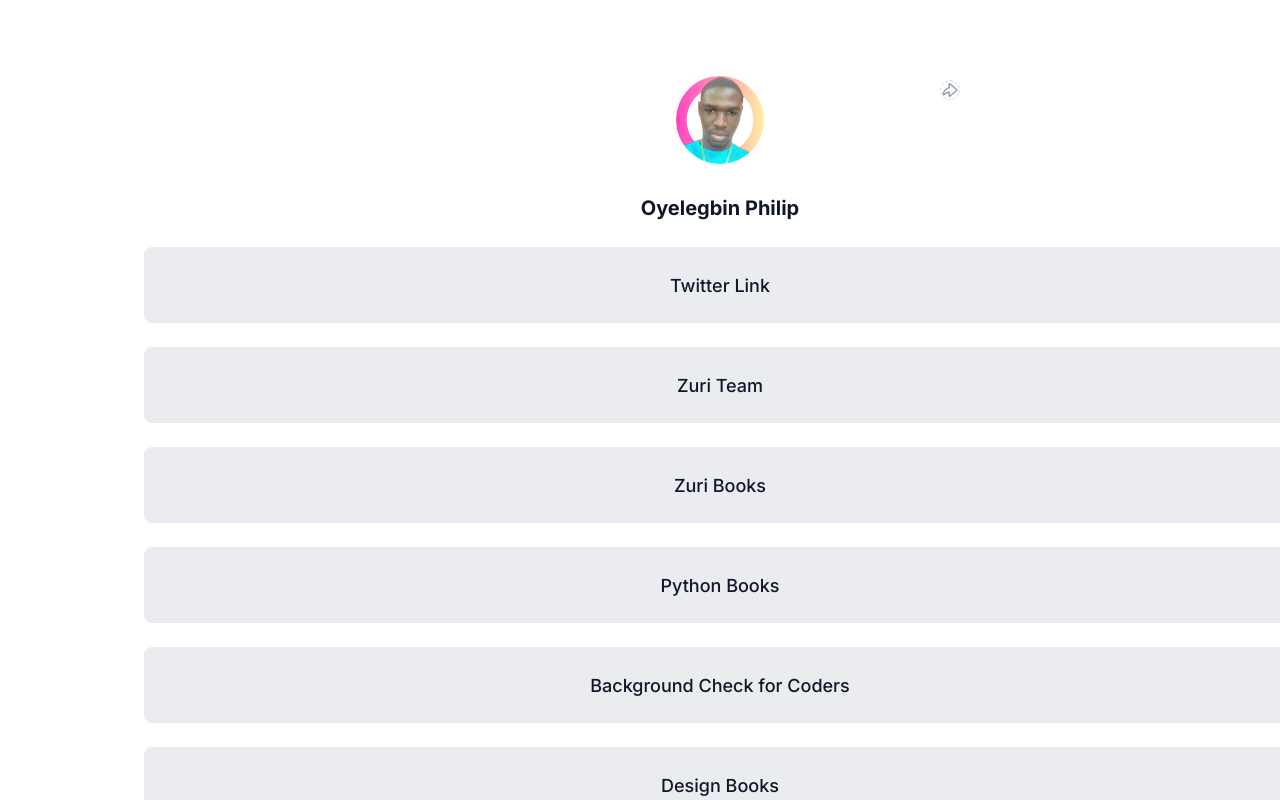
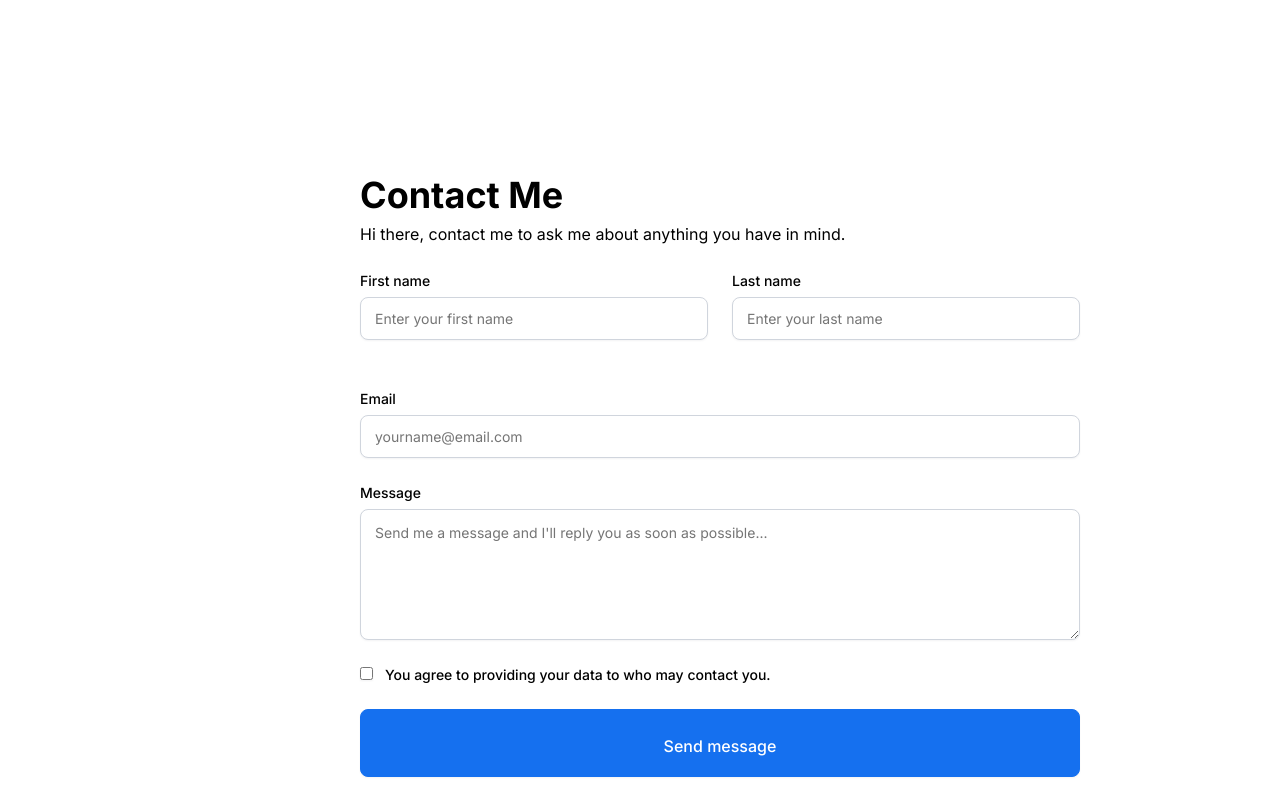
Before and after one commit to PhilipOyelegbin/hng9task, a React (Vite) app: page /contact in a window 1280 px wide. Shown: the top 800 px of the page. Built offline with nearby package versions, Linux system fonts and the light colour scheme.

Commit message:
feat: The contact page was added to the website

```diff
--- a/package.json
+++ b/package.json
@@ -11,7 +11,8 @@
   "dependencies": {
     "react": "^18.2.0",
     "react-dom": "^18.2.0",
-    "react-icons": "^4.6.0"
+    "react-icons": "^4.6.0",
+    "react-router-dom": "^6.4.3"
   },
   "devDependencies": {
     "@types/react": "^18.0.17",
--- a/src/App.jsx
+++ b/src/App.jsx
@@ -1,17 +1,17 @@
-import Links from "./components/Links"
-import Profile from "./components/Profile"
-import Footer from "./components/Footer"
-import Social from "./components/Social"
+import { Route, Routes } from "react-router"
+import Home from "./pages/profile/Home"
+import Contact from "./pages/contact/Contact"
+import SharedLayout from "./components/SharedLayout"
 
 function App() {
   return (
     <>
-      <main>
-        <Profile/>
-        <Links/>
-      </main>
-      <Social/>
-      <Footer/>
+      <Routes>
+        <Route path='/' element={<SharedLayout/>}>
+          <Route index element={<Home/>}/>
+          <Route path="contact" element={<Contact/>}/>
+        </Route>
+      </Routes>
     </>
   )
 }
--- /dev/null
+++ b/src/components/SharedLayout.jsx
@@ -0,0 +1,13 @@
+import { Outlet } from 'react-router-dom';
+import Footer from './Footer';
+
+const SharedLayout = () => {
+  return (
+    <>
+        <Outlet/>
+        <Footer/>
+    </>
+  )
+}
+
+export default SharedLayout
--- a/src/index.css
+++ b/src/index.css
@@ -36,8 +36,48 @@
   margin-bottom: 56px;
 }
 
+h4 {
+  font-size: 36px;
+  font-weight: 600;
+}
+
 p {
   font-size: 16px;
+}
+
+label {
+  font-size: 14px;
+  font-weight: 500;
+}
+
+input {
+  padding: 10px 14px;
+  border-radius: 8px;
+  border: 1px solid #D0D5DD;
+  box-shadow: 0px 1px 2px rgba(16, 24, 40, 0.05);
+}
+
+textarea {
+  padding: 12px 14px;
+  border-radius: 8px;
+  border: 1px solid #D0D5DD;
+  box-shadow: 0px 1px 2px rgba(16, 24, 40, 0.05);
+}
+
+button {
+  display: block;
+  background: #1570EF;
+  color: #FFFFFF;
+  text-align: center;
+  padding: 24px 32px;
+  width: 100%;
+  height: 68px;
+  margin: 24px auto;
+  border: 1px solid #1570EF;
+  box-shadow: 0px 1px 2px rgba(16, 24, 40, 0.05);
+  border-radius: 8px;
+  font-size: 16px;
+  font-weight: 500;
 }
 
 footer {
@@ -130,6 +170,29 @@
   margin: 0;
 }
 
+.container {
+  margin: 64px auto 0;
+}
+
+.agreement {
+  display: flex;
+  align-items: baseline;
+  gap: 12px;
+}
+
+.form-group {
+  display: flex;
+  flex-flow: column;
+  gap: 6px;
+  margin: 24px auto;
+  width: 100%;
+}
+
+.grouped-input {
+  display: flex;
+  flex-flow: column;
+}
+
 .footer-content {
   display: flex;
   flex-flow: column;
@@ -208,6 +271,17 @@
     width: 1440px;
   }
 
+  .container {
+    width: 720px;
+    margin: 156px auto 188px;
+  }
+
+  .grouped-input {
+    display: flex;
+    flex-flow: row;
+    gap: 24px;
+  }
+
   .footer-content {
     display: flex;
     flex-flow: row;
--- a/src/main.jsx
+++ b/src/main.jsx
@@ -1,10 +1,13 @@
-import React from 'react'
-import ReactDOM from 'react-dom/client'
+import React from 'react';
+import ReactDOM from 'react-dom/client';
+import { BrowserRouter } from "react-router-dom";
 import App from './App'
 import './index.css'
 
 ReactDOM.createRoot(document.getElementById('root')).render(
   <React.StrictMode>
-    <App />
+    <BrowserRouter>
+      <App />
+    </BrowserRouter>
   </React.StrictMode>
 )
--- /dev/null
+++ b/src/pages/contact/Contact.jsx
@@ -0,0 +1,27 @@
+import { Inputfield, Multitextfield } from './Forminput'
+
+const Contact = () => {
+  return (
+    <main>
+      <div className="container">
+        <h4>Contact Me</h4>
+        <p>Hi there, contact me to ask me about anything you have in mind.</p>
+        <form action="">
+            <div className='grouped-input'>
+                <Inputfield text="first_name" label="First name" placeholder="Enter your first name"/>
+                <Inputfield text="last_name" label="Last name" placeholder="Enter your last name"/>
+            </div>
+            <Inputfield text="email" label="Email" placeholder="yourname@email.com"/>
+            <Multitextfield text="message" label="Message" placeholder="Send me a message and I'll reply you as soon as possible..."/>
+            <div className="agreement">
+                <input type="checkbox" name="agreement" id="agreement" />
+                <label htmlFor="agreement">You agree to providing your data to {name} who may contact you.</label>
+            </div>
+            <button id="btn__submit">Send message</button>
+        </form>
+      </div>
+    </main>
+  )
+}
+
+export default Contact
--- /dev/null
+++ b/src/pages/contact/Forminput.jsx
@@ -0,0 +1,17 @@
+export const Inputfield = ({text, label, placeholder}) => {
+  return (
+    <div className="form-group">
+        <label htmlFor={text}>{label}</label>
+        <input type="text" name={text} id={text} placeholder={placeholder} />
+    </div>
+  )
+}
+
+export const Multitextfield = ({text, label, placeholder}) => {
+    return (
+      <div className="form-group">
+          <label htmlFor={text}>{label}</label>
+          <textarea name={text} id={text} cols="30" rows="5" placeholder={placeholder}></textarea>
+      </div>
+    )
+  }
--- /dev/null
+++ b/src/pages/profile/Home.jsx
@@ -0,0 +1,17 @@
+import Links from "./Links"
+import Profile from "./Profile"
+import Social from "./Social"
+
+const Home = () => {
+  return (
+    <>
+        <main>
+          <Profile/>
+          <Links/>
+        </main>
+        <Social/>
+    </>
+  )
+}
+
+export default Home
--- a/src/components/Links.jsx
+++ b/src/pages/profile/Links.jsx
@@ -1,3 +1,5 @@
+import { useNavigate } from 'react-router-dom';
+
 const Links = () => {
   const btnLinks = [
     {id: "twitter", label: "Twitter Link", links: "https://mobile.twitter.com/OyelegbinPhilip"},
@@ -7,6 +9,11 @@
     {id: "pitch", label: "Background Check for Coders", links: "https://backgroundcheck.zuri.team"},
     {id: "book__design", label: "Design Books", links: "https://books.zuri.team/design-rules"}
   ]
+
+  const navigate = useNavigate();
+  const handleContactClick = () => {
+    navigate("/contact")
+  }
   return (
     <section className="link-section">
       {btnLinks && btnLinks?.map(obj => {
@@ -14,6 +21,7 @@
           <a href={obj.links} id={obj.id} className="btn" target="_blank" rel="noopener noreferrer" key={obj.id}>{obj.label}</a>
         )}
       )}
+      <a onClick={handleContactClick} className="btn">Contact Me</a>
     </section>
   )
 }
--- a/src/components/Profile.jsx
+++ b/src/pages/profile/Profile.jsx
@@ -1,6 +1,6 @@
-import profile from '../assets/profile.png';
-import right from '../assets/share-06.svg';
-import dots from '../assets/dots-horizontal.svg';
+import profile from '../../assets/profile.png';
+import right from '../../assets/share-06.svg';
+import dots from '../../assets/dots-horizontal.svg';
 
 const Profile = () => {
   return (
--- a/src/components/Social.jsx
+++ b/src/pages/profile/Social.jsx
@@ -1,5 +1,5 @@
 import {FaGithub} from 'react-icons/fa';
-import slack from '../assets/slack.svg'
+import slack from '../../assets/slack.svg'
 
 const Social = () => {
   return (
```
Also changed, not shown: 1 other file (tests, documents, lock files or other folders).
